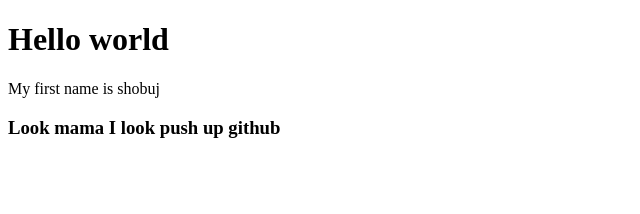
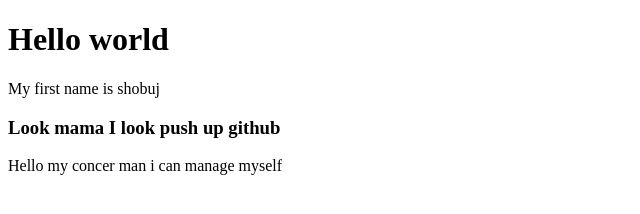
Before and after one commit to shobuj86/Md-Almahmud-shobuj, a plain HTML site: page index.html in a window 1280 px wide. Shown: the whole page, without its empty margins (0-640 px from the left). Drawn offline with Linux system fonts and the light colour scheme.

Commit message:
learned github

```diff
--- a/index.html
+++ b/index.html
@@ -12,6 +12,7 @@
     <h1>Hello world</h1>
     <p>My first name is shobuj</p>
     <h3>Look mama I look push up github</h3>
+    <p>Hello my concer man i can manage myself</p>
 </body>
 
 </html>
```
